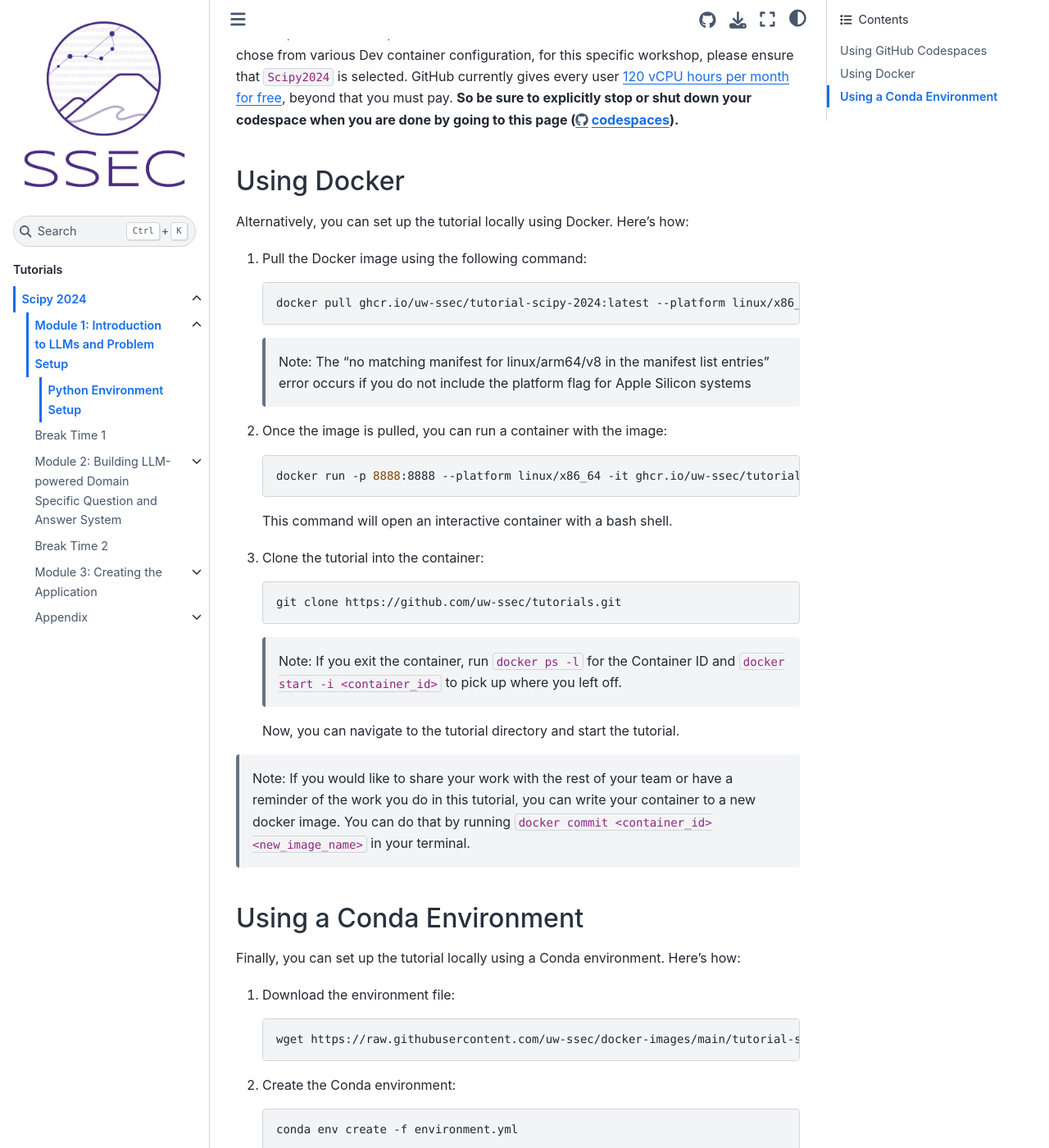
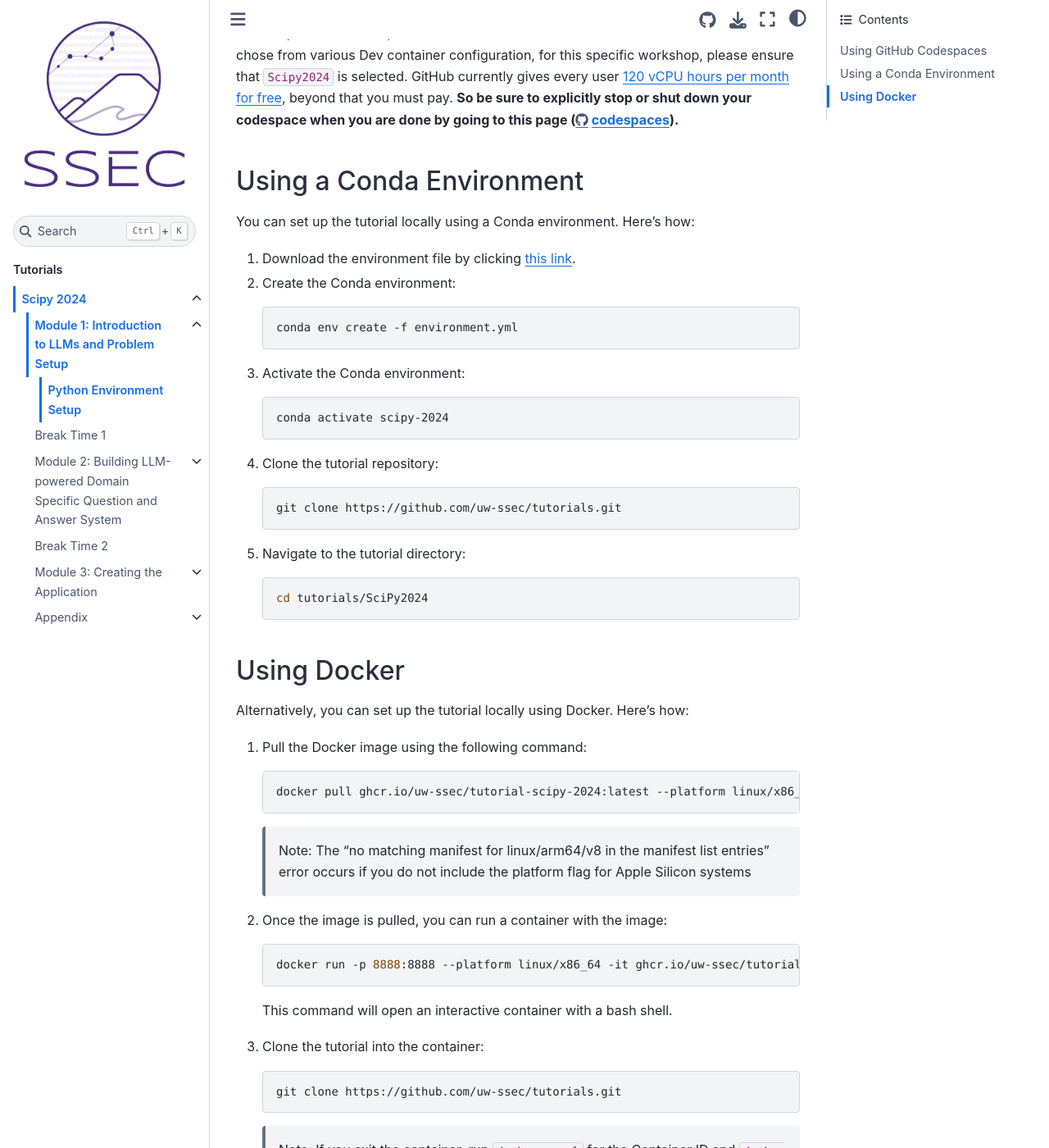
Before and after one commit to uw-ssec/tutorials, a Jupyter Book: the page built from SciPy2024/module1/setup.md, in a window 1280 px wide and 1400 px high, scrolled down 445 px. Shown: the whole window at 82% size. Built offline with Jupyter Book 1.0.4 settings and Sphinx 7.4.7 and the Sphinx Book theme 1.1.4, drawn with Linux system fonts in a browser that asks for light colours; pages that are not in the unit, such as notebooks, are missing from menus; some of the changed text lies outside the part shown.

Commit message:
docs: Update setup instruct to have conda as secondary

````diff
--- a/SciPy2024/module1/setup.md
+++ b/SciPy2024/module1/setup.md
@@ -13,6 +13,36 @@ This tutorial is available to run within [Github Codespaces](https://github.com/
 A codespace is a development environment that's hosted in the cloud.
 You are able to chose from various Dev container configuration, for this specific workshop, please ensure that `Scipy2024` is selected.
 GitHub currently gives every user [120 vCPU hours per month for free](https://docs.github.com/en/billing/managing-billing-for-github-codespaces/about-billing-for-github-codespaces#monthly-included-storage-and-core-hours-for-personal-accounts), beyond that you must pay. **So be sure to explicitly stop or shut down your codespace when you are done by going to this page (https://github.com/codespaces).**
+
+## Using a Conda Environment
+
+You can set up the tutorial locally using a Conda environment. Here's how:
+
+1. Download the environment file by clicking <a title="SciPy2024 Environment File" href="https://raw.githubusercontent.com/uw-ssec/docker-images/main/tutorial-scipy-2024/environment.yml" download>this link</a>.
+
+2. Create the Conda environment:
+
+    ```bash
+    conda env create -f environment.yml
+    ```
+
+3. Activate the Conda environment:
+
+    ```bash
+    conda activate scipy-2024
+    ```
+
+4. Clone the tutorial repository:
+
+    ```bash
+    git clone https://github.com/uw-ssec/tutorials.git
+    ```
+
+5. Navigate to the tutorial directory:
+
+    ```bash
+    cd tutorials/SciPy2024
+    ```
 
 ## Using Docker
 
@@ -45,37 +75,3 @@ Alternatively, you can set up the tutorial locally using Docker. Here's how:
     Now, you can navigate to the tutorial directory and start the tutorial.
 
 > Note: If you would like to share your work with the rest of your team or have a reminder of the work you do in this tutorial, you can write your container to a new docker image. You can do that by running `docker commit <container_id> <new_image_name>` in your terminal.
-
-## Using a Conda Environment
-
-Finally, you can set up the tutorial locally using a Conda environment. Here's how:
-
-1. Download the environment file:
-
-    ```bash
-    wget https://raw.githubusercontent.com/uw-ssec/docker-images/main/tutorial-scipy-2024/environment.yml
-    ```
-
-2. Create the Conda environment:
-
-    ```bash
-    conda env create -f environment.yml
-    ```
-
-3. Activate the Conda environment:
-
-    ```bash
-    conda activate scipy-2024
-    ```
-
-4. Clone the tutorial repository:
-
-    ```bash
-    git clone https://github.com/uw-ssec/tutorials.git
-    ```
-
-5. Navigate to the tutorial directory:
-
-    ```bash
-    cd tutorials/SciPy2024
-    ```
````
